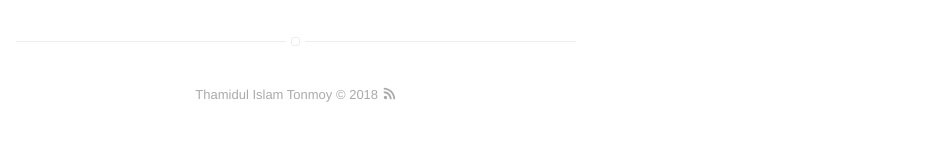
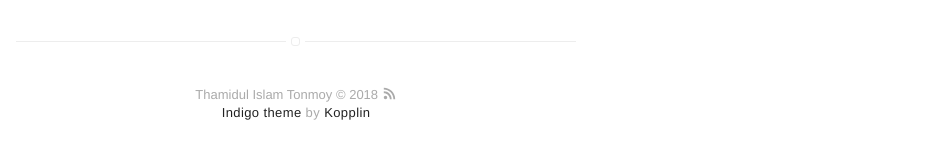
Before and after one commit to titonmoy/titonmoy.github.io, a Jekyll site: the page built from FAQ.md, in a window 1280 px wide. Shown: the part 386-545 px from the top of the page, without its empty margins (344-1280 px from the left). Built offline with Jekyll 4.4.1, drawn with Linux system fonts in a browser that asks for light colours; our own code applies the rules of GitHub Pages for plain Markdown files.

Commit message:
Update footer.html

```diff
--- a/_includes/footer.html
+++ b/_includes/footer.html
@@ -1,3 +1,7 @@
 <footer class="footer-main">
     {{ site.name }} © {{ site.time | date: '%Y' }} <a class="link" href="{{ site.url }}/feed.xml" target="_blank"><svg class="icon icon-rss"><use xlink:href="#icon-rss"></use></svg></a>
+
+    <p class="extra">
+        <a class="link" href="https://github.com/sergiokopplin/indigo">Indigo theme</a> by <a class="link" href="https://github.com/sergiokopplin/indigo">Kopplin</a>
+    </p>
 </footer>
```
